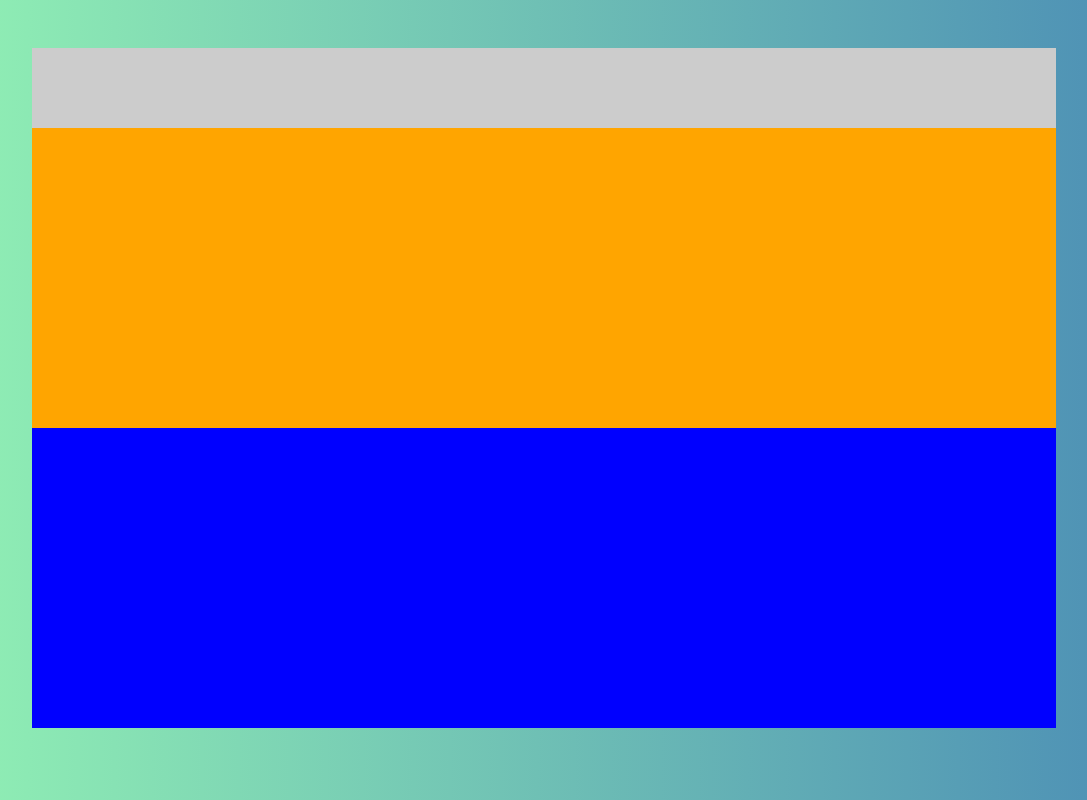
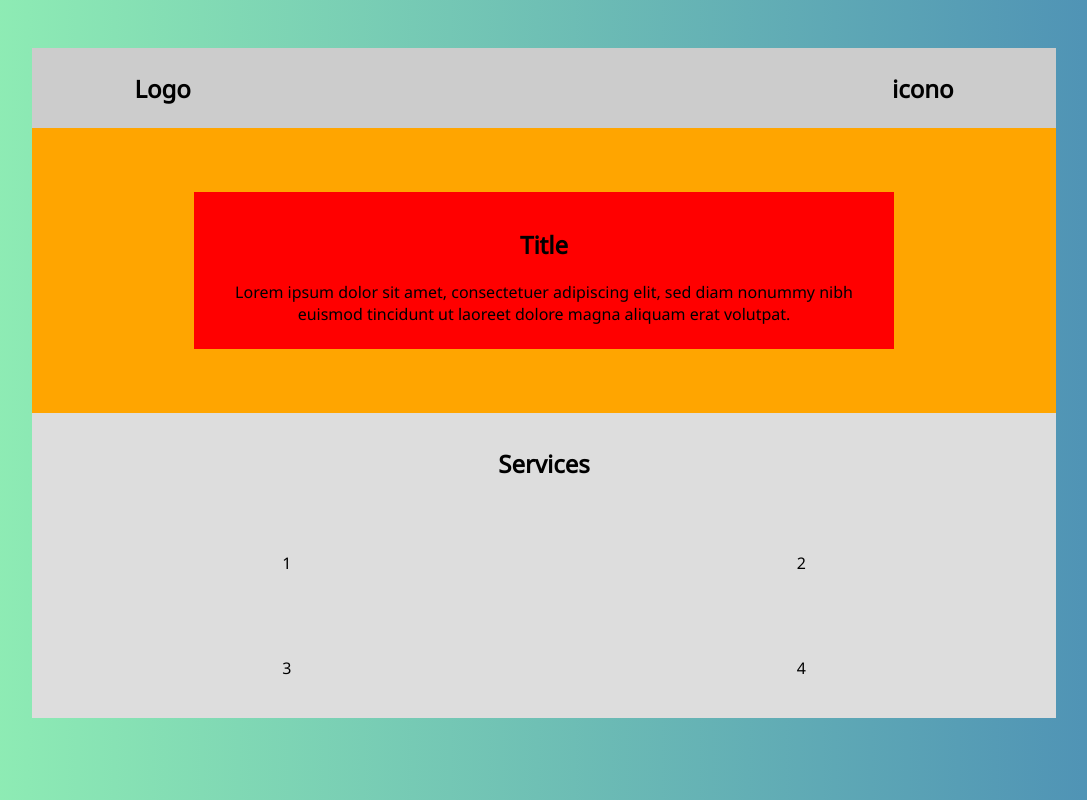
Before and after one commit to codey4k/flexbox-grid, a plain HTML site: page index.html in a window 1280 px wide. Shown: the whole page, without its empty margins (96-1183 px from the left). Drawn offline with Linux system fonts and the light colour scheme.

Commit message:
redesign hero section and services section

```diff
--- a/index.html
+++ b/index.html
@@ -10,17 +10,34 @@
 		<div class="wrap">
 			<!-- Menu bar -->
 			<div class="menu">
-
+				<div class="menu__container">
+					<h2>Logo</h2>
+					<h2>icono</h2>
+				</div>
 			</div>
 
 			<!-- Hero-->
 			<div class="hero">
-
+				<div class="hero__container">
+					<h2 class="hero__title">Title</h2>
+					<p class="hero__description">Lorem ipsum dolor sit amet, consectetuer adipiscing elit,
+					sed diam nonummy nibh euismod tincidunt ut laoreet dolore
+					magna aliquam erat volutpat.</p>
+				</div>
 			</div>
 
 			<!-- Services -->
 			<div class="services">
+				<div class="services__container-title">
+					<h2 class="services__title">Services</h2>
+				</div>
 
+				<div class="services__container">
+					<div class="services__item">1</div>
+					<div class="services__item">2</div>
+					<div class="services__item">3</div>
+					<div class="services__item">4</div>
+				</div>
 			</div>
 
 		</div>
--- a/style.css
+++ b/style.css
@@ -26,18 +26,80 @@ body {
     width : 100%;
     height : 80px;
     background : #ccc;
+    display : flex;
 }
+
+.menu__container {
+    margin : auto;
+    width : 80%;
+    height : auto;
+    display : flex;
+    justify-content : space-between;
+    align-items : center;
+
+}
+
 
 .hero {
     grid-area : hero;
     width : 100%;
-    height : 300px;
+    height : auto;
     background : orange;
+    display : flex;
+    padding : 3.5em;
+    padding-top : 4em;
+    padding-bottom : 4em;
+
+}
+
+.hero__container {
+    margin : auto;
+    width : 80%;
+    height : auto;
+    background : red;
+    max-width : 700px;
+}
+
+.hero__title,.hero__description {
+    padding : 1.5em;
+    text-align : center;
+}
+
+.hero__title {
+    padding-bottom : .5em;
+}
+
+.hero__description {
+    padding-top : .5em;
 }
 
 .services {
     grid-area : services;
     width : 100%;
-    height : 300px;
-    background : blue;
+    height : auto;
+    background : #ddd;
 }
+
+.services__container-title {
+    width : 100%;
+    height : 100px;
+    background : inherit;
+    display : flex;
+}
+.services__title {
+    margin : auto;
+}
+
+.services__container {
+    background : inherit;
+    display : grid;
+    grid-gap : 5px;
+    grid-template-rows : repeat(2,100px);
+    grid-template-columns : repeat(2,1fr);
+}
+
+.services__item{
+    display : flex;
+    align-items : center;
+    justify-content : center;
+}
```
